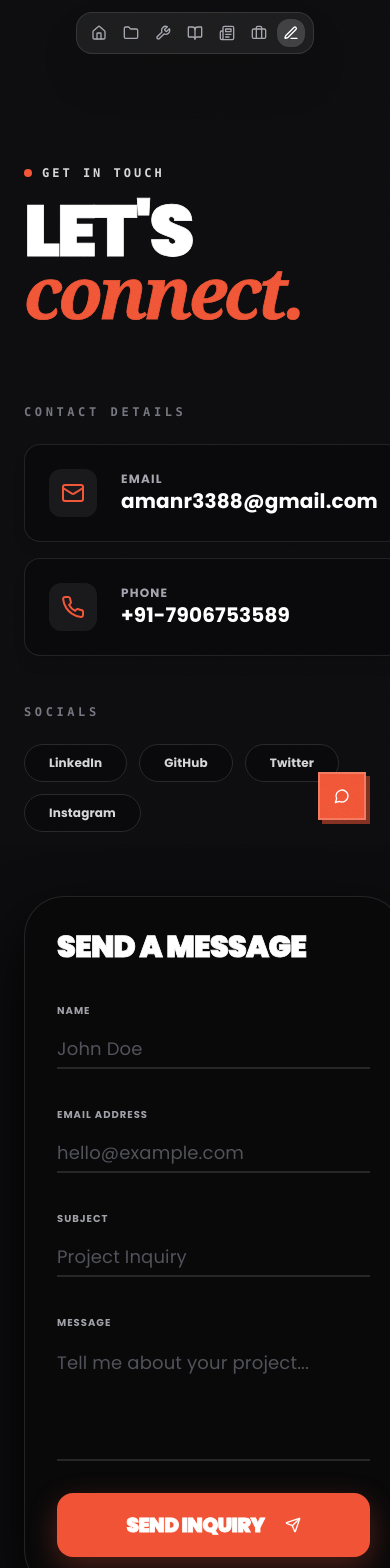
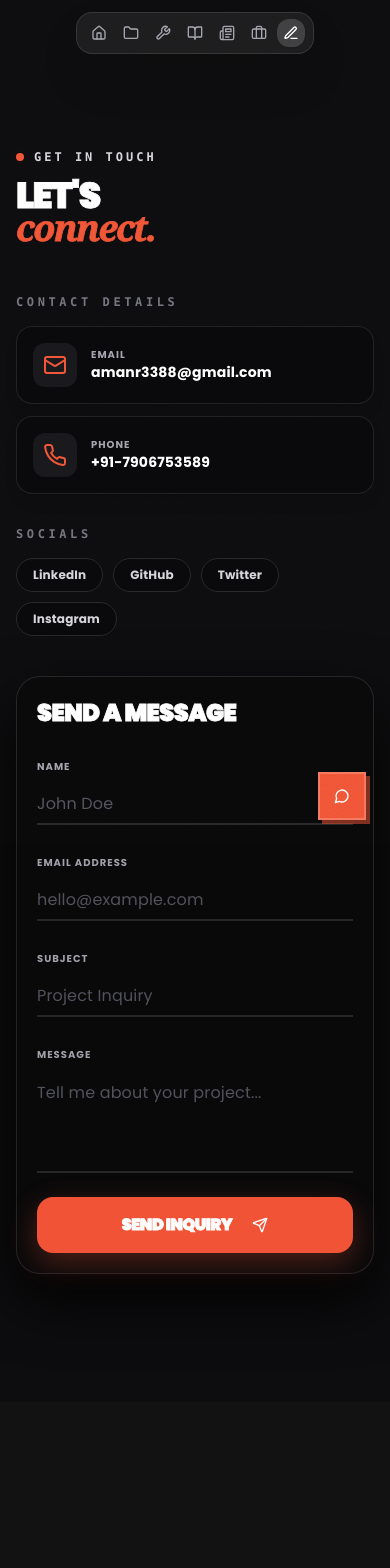
Before and after one commit to Amankumar-007/portfolio, a Next.js app: page /contact in a window 390 px wide. Shown: the top 1568 px of the page. After the commit the page ends 1402 px from the top, so only its background shows below. Built offline with nearby package versions, Linux system fonts and the light colour scheme.

Commit message:
fix the contact page for the mobile view

```diff
--- a/app/contact/ContactPageClient.tsx
+++ b/app/contact/ContactPageClient.tsx
@@ -51,13 +51,13 @@ export default function ContactPageClient() {
       </svg>
 
       <PageTransition>
-        <div className="relative z-10 max-w-7xl mx-auto px-6 py-12">
+        <div className="relative z-10 max-w-7xl mx-auto px-4 sm:px-6 lg:px-8 py-8 sm:py-12">
 
           <motion.header
             initial={{ opacity: 0, y: 20 }}
             animate={{ opacity: 1, y: 0 }}
             transition={{ duration: 0.6 }}
-            className="mb-20 space-y-4"
+            className="mb-12 sm:mb-20 space-y-3 sm:space-y-4"
           >
             <div className="inline-flex items-center gap-2.5 text-xs font-mono tracking-[0.25em] uppercase text-zinc-400">
               <span className="relative flex h-2 w-2">
@@ -66,26 +66,26 @@ export default function ContactPageClient() {
               </span>
               <span className="font-bold text-zinc-300">Get In Touch</span>
             </div>
-            <h1 className="text-7xl md:text-9xl font-black tracking-tighter leading-[0.85] uppercase text-white">
+            <h1 className="text-4xl xs:text-5xl sm:text-7xl md:text-9xl font-black tracking-tighter leading-[0.9] uppercase text-white">
               Let&apos;s <br /> <span className="text-[#F05335] italic font-serif lowercase pr-4">connect.</span>
             </h1>
           </motion.header>
 
-          <div className="grid lg:grid-cols-[1fr_1.5fr] gap-16 items-start">
+          <div className="grid lg:grid-cols-[1fr_1.5fr] gap-10 sm:gap-16 items-start">
             {/* LEFT SIDE: INFO */}
             <motion.div initial={{ opacity: 0, x: -15 }} animate={{ opacity: 1, x: 0 }} transition={{ duration: 0.5, delay: 0.1 }}>
-              <div className="space-y-12">
+              <div className="space-y-8 sm:space-y-12">
                 <div>
-                  <h3 className="text-xs font-mono uppercase tracking-[0.3em] text-zinc-500 mb-6 font-bold">Contact Details</h3>
-                  <div className="space-y-4">
+                  <h3 className="text-xs font-mono uppercase tracking-[0.3em] text-zinc-500 mb-4 sm:mb-6 font-bold">Contact Details</h3>
+                  <div className="space-y-3 sm:space-y-4">
                     {contactInfo.map((item, index) => (
-                      <a key={index} href={item.link} className="group flex items-center gap-6 p-6 bg-zinc-950/80 border border-zinc-800/80 hover:border-[#F05335]/60 transition-all rounded-2xl shadow-lg">
-                        <div className="p-3 bg-zinc-900 text-[#F05335] rounded-xl group-hover:bg-[#F05335] group-hover:text-white transition-colors">
+                      <a key={index} href={item.link} className="group flex items-center gap-3.5 sm:gap-6 p-4 sm:p-6 bg-zinc-950/80 border border-zinc-800/80 hover:border-[#F05335]/60 transition-all rounded-2xl shadow-lg min-w-0">
+                        <div className="p-2.5 sm:p-3 bg-zinc-900 text-[#F05335] rounded-xl group-hover:bg-[#F05335] group-hover:text-white transition-colors shrink-0">
                           {item.icon}
                         </div>
-                        <div>
-                          <p className="text-xs font-bold uppercase tracking-widest text-zinc-400">{item.title}</p>
-                          <p className="text-xl font-bold text-white">{item.details}</p>
+                        <div className="min-w-0 flex-1">
+                          <p className="text-[10px] sm:text-xs font-bold uppercase tracking-widest text-zinc-400">{item.title}</p>
+                          <p className="text-sm xs:text-base sm:text-xl font-bold text-white truncate">{item.details}</p>
                         </div>
                       </a>
                     ))}
@@ -93,8 +93,8 @@ export default function ContactPageClient() {
                 </div>
 
                 <div>
-                  <h3 className="text-xs font-mono uppercase tracking-[0.3em] text-zinc-500 mb-6 font-bold">Socials</h3>
-                  <div className="flex flex-wrap gap-3">
+                  <h3 className="text-xs font-mono uppercase tracking-[0.3em] text-zinc-500 mb-4 sm:mb-6 font-bold">Socials</h3>
+                  <div className="flex flex-wrap gap-2.5 sm:gap-3">
                     {[
                       { name: 'LinkedIn', url: 'https://www.linkedin.com/in/amankumarweb/' },
                       { name: 'GitHub', url: 'https://github.com/Amankumar-007' },
@@ -106,7 +106,7 @@ export default function ContactPageClient() {
                         href={social.url}
                         target="_blank"
                         rel="noopener noreferrer"
-                        className="rounded-full px-6 py-2.5 bg-zinc-950 border border-zinc-800 text-zinc-300 hover:border-[#F05335] hover:text-white transition-all font-bold text-xs"
+                        className="rounded-full px-4 sm:px-6 py-2 sm:py-2.5 bg-zinc-950 border border-zinc-800 text-zinc-300 hover:border-[#F05335] hover:text-white transition-all font-bold text-xs"
                       >
                         {social.name}
                       </a>
@@ -121,17 +121,17 @@ export default function ContactPageClient() {
               initial={{ opacity: 0, x: 15 }}
               animate={{ opacity: 1, x: 0 }}
               transition={{ duration: 0.5, delay: 0.2 }}
-              className="bg-zinc-950/90 p-8 md:p-12 rounded-[2.5rem] border border-zinc-800/90 shadow-[0_25px_60px_rgba(0,0,0,0.95)]"
+              className="bg-zinc-950/90 p-5 sm:p-8 md:p-12 rounded-3xl sm:rounded-[2.5rem] border border-zinc-800/90 shadow-[0_25px_60px_rgba(0,0,0,0.95)]"
             >
-              <h2 className="text-3xl md:text-4xl font-black uppercase tracking-tight text-white mb-8">Send a Message</h2>
+              <h2 className="text-2xl sm:text-3xl md:text-4xl font-black uppercase tracking-tight text-white mb-6 sm:mb-8">Send a Message</h2>
               <Form {...form}>
-                <form onSubmit={form.handleSubmit(onSubmit)} className="space-y-8">
-                  <div className="grid md:grid-cols-2 gap-8">
+                <form onSubmit={form.handleSubmit(onSubmit)} className="space-y-6 sm:space-y-8">
+                  <div className="grid md:grid-cols-2 gap-6 sm:gap-8">
                     <FormField control={form.control} name="name" render={({ field }) => (
                       <FormItem>
                         <FormLabel className="font-bold uppercase tracking-widest text-[10px] text-zinc-400">Name</FormLabel>
                         <FormControl>
-                          <Input className="bg-transparent border-0 border-b-2 border-zinc-800 rounded-none focus-visible:ring-0 focus-visible:border-[#F05335] text-lg text-white px-0 placeholder:text-zinc-600" placeholder="John Doe" {...field} />
+                          <Input className="bg-transparent border-0 border-b-2 border-zinc-800 rounded-none focus-visible:ring-0 focus-visible:border-[#F05335] text-base sm:text-lg text-white px-0 placeholder:text-zinc-600" placeholder="John Doe" {...field} />
                         </FormControl>
                         <FormMessage />
                       </FormItem>
@@ -140,7 +140,7 @@ export default function ContactPageClient() {
                       <FormItem>
                         <FormLabel className="font-bold uppercase tracking-widest text-[10px] text-zinc-400">Email Address</FormLabel>
                         <FormControl>
-                          <Input className="bg-transparent border-0 border-b-2 border-zinc-800 rounded-none focus-visible:ring-0 focus-visible:border-[#F05335] text-lg text-white px-0 placeholder:text-zinc-600" placeholder="hello@example.com" {...field} />
+                          <Input className="bg-transparent border-0 border-b-2 border-zinc-800 rounded-none focus-visible:ring-0 focus-visible:border-[#F05335] text-base sm:text-lg text-white px-0 placeholder:text-zinc-600" placeholder="hello@example.com" {...field} />
                         </FormControl>
                         <FormMessage />
                       </FormItem>
@@ -150,7 +150,7 @@ export default function ContactPageClient() {
                     <FormItem>
                       <FormLabel className="font-bold uppercase tracking-widest text-[10px] text-zinc-400">Subject</FormLabel>
                       <FormControl>
-                        <Input className="bg-transparent border-0 border-b-2 border-zinc-800 rounded-none focus-visible:ring-0 focus-visible:border-[#F05335] text-lg text-white px-0 placeholder:text-zinc-600" placeholder="Project Inquiry" {...field} />
+                        <Input className="bg-transparent border-0 border-b-2 border-zinc-800 rounded-none focus-visible:ring-0 focus-visible:border-[#F05335] text-base sm:text-lg text-white px-0 placeholder:text-zinc-600" placeholder="Project Inquiry" {...field} />
                       </FormControl>
                       <FormMessage />
                     </FormItem>
@@ -159,15 +159,15 @@ export default function ContactPageClient() {
                     <FormItem>
                       <FormLabel className="font-bold uppercase tracking-widest text-[10px] text-zinc-400">Message</FormLabel>
                       <FormControl>
-                        <Textarea className="bg-transparent border-0 border-b-2 border-zinc-800 rounded-none focus-visible:ring-0 focus-visible:border-[#F05335] text-lg text-white px-0 min-h-[120px] resize-none placeholder:text-zinc-600" placeholder="Tell me about your project..." {...field} />
+                        <Textarea className="bg-transparent border-0 border-b-2 border-zinc-800 rounded-none focus-visible:ring-0 focus-visible:border-[#F05335] text-base sm:text-lg text-white px-0 min-h-[100px] sm:min-h-[120px] resize-none placeholder:text-zinc-600" placeholder="Tell me about your project..." {...field} />
                       </FormControl>
                       <FormMessage />
                     </FormItem>
                   )} />
 
-                  <Button type="submit" className="w-full h-16 bg-[#F05335] hover:bg-orange-600 text-white rounded-2xl text-xl font-black uppercase tracking-tight transition-all shadow-[0_10px_30px_rgba(240,83,53,0.3)] group cursor-pointer">
+                  <Button type="submit" className="w-full h-14 sm:h-16 bg-[#F05335] hover:bg-orange-600 text-white rounded-2xl text-base sm:text-xl font-black uppercase tracking-tight transition-all shadow-[0_10px_30px_rgba(240,83,53,0.3)] group cursor-pointer">
                     Send Inquiry
-                    <Send className="ml-3 h-5 w-5 group-hover:translate-x-2 group-hover:-translate-y-2 transition-transform" />
+                    <Send className="ml-3 h-4 w-4 sm:h-5 sm:w-5 group-hover:translate-x-2 group-hover:-translate-y-2 transition-transform" />
                   </Button>
                 </form>
               </Form>
```
